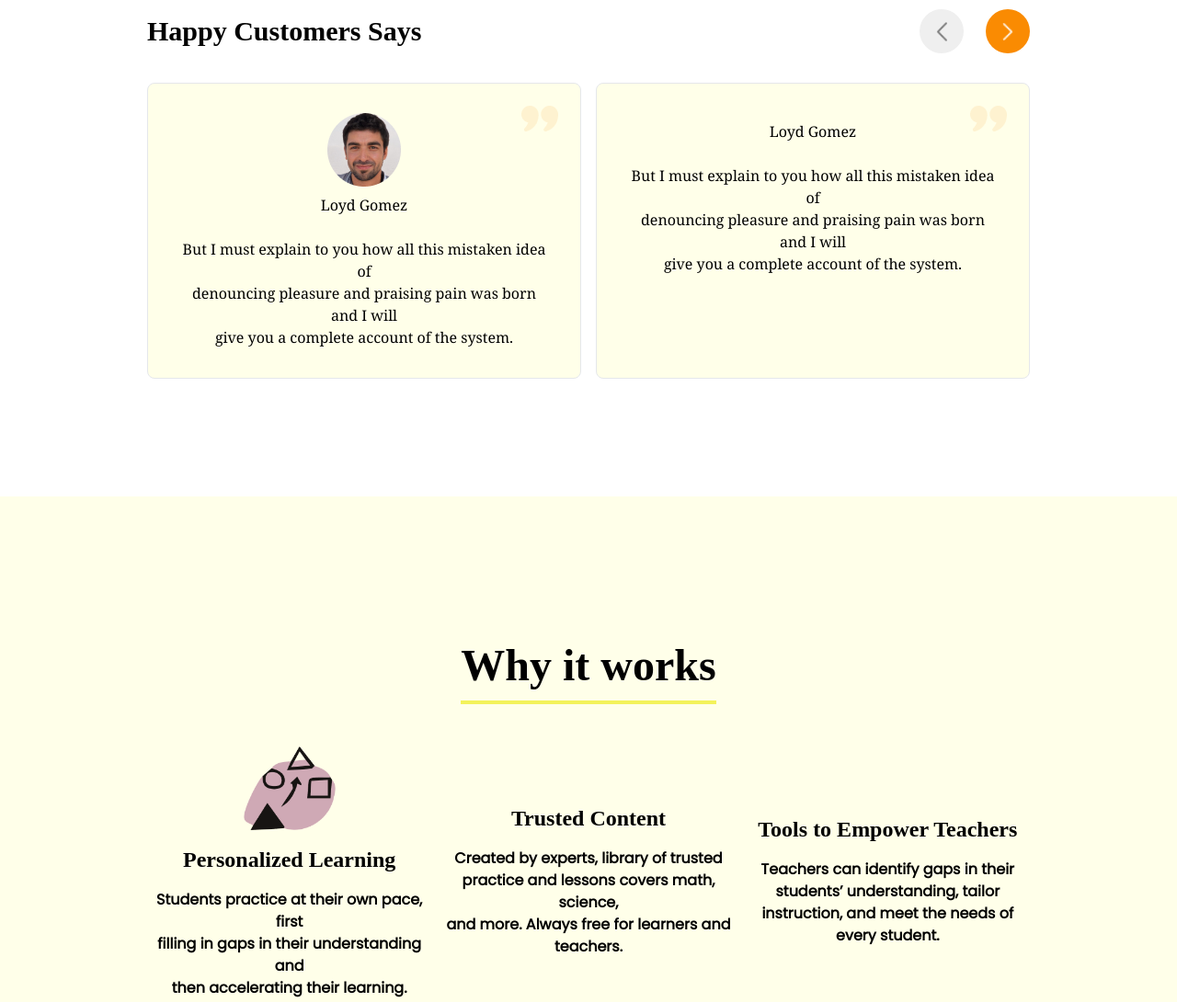
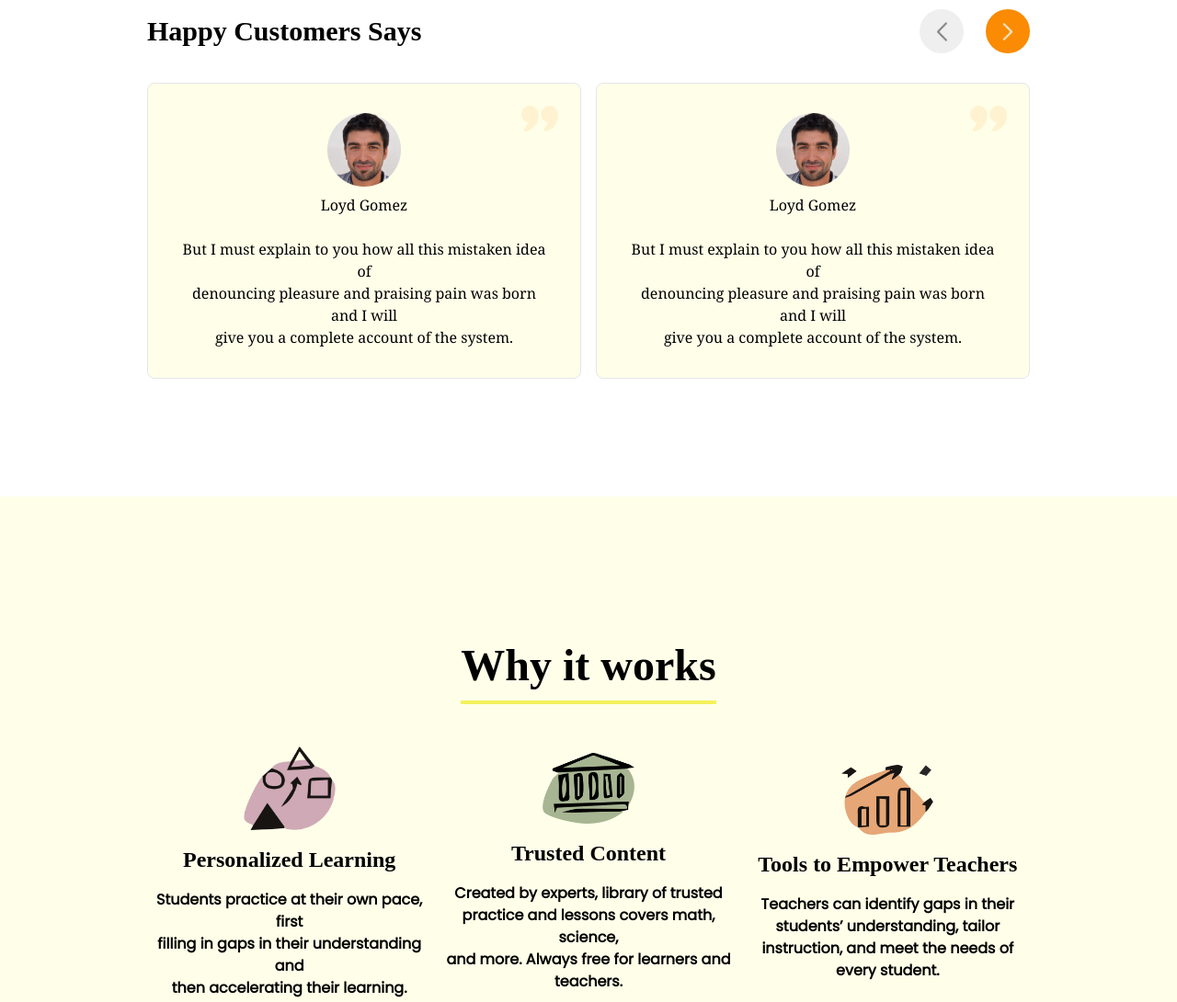
Before and after one commit to hasibul15/ph-assignemnt-1, a plain HTML site: page index.html in a window 1280 px wide. Shown: the part 2600-3690 px from the top of the page at 92% size. Drawn offline with nearby package versions, Linux system fonts and the light colour scheme; files whose address does not match are found by name; a web font is replaced by a local one.

Commit message:
Final Modification

```diff
--- a/index.html
+++ b/index.html
@@ -3,7 +3,7 @@
 <head>
     <meta charset="UTF-8">
     <meta name="viewport" content="width=device-width, initial-scale=1.0">
-    <title>Assignment 1-Pre-School Project</title>
+    <title>About Us</title>
 
     <link rel="preconnect" href="https://fonts.googleapis.com">
     <link rel="preconnect" href="https://fonts.gstatic.com" crossorigin>
@@ -118,7 +118,7 @@
 
                     <div class="flex-1 bg-[#FFFFE9] p-8 rounded-lg border-[1px] flex flex-col items-center gap-2 relative">
                         <img class="absolute right-6 top-6 opacity-10" src="./assets/images/comma.png" alt="">
-                        <img src="./images/face.png" alt="">
+                        <img src="./face.png" alt="">
                         <span>Loyd Gomez</span>
                         <p class="text-center mt-4">But I must explain to you how all this mistaken idea of <br> denouncing pleasure and praising pain was born and I will <br> give you a complete account of the system.</p>
                     </div>
@@ -144,7 +144,7 @@
                             <p class="text-center font-semibold">Students practice at their own pace, first <br> filling in gaps in their understanding and <br> then accelerating their learning.</p>
                         </div>
                         <div class="flex flex-1 flex-col items-center gap-4">
-                            <img src="./images/icon2.png" class="max-w-[100px] max-h-[100px]" alt="">
+                            <img src="./icon2.png" class="max-w-[100px] max-h-[100px]" alt="">
 
                             <h3 class="text-2xl font-bold font-[Moon-Dance]">
                                 Trusted Content
@@ -152,7 +152,7 @@
                             <p class="text-center font-semibold">Created by experts, library of trusted <br> practice and lessons covers math, science, <br> and more. Always free for learners and teachers.</p>
                         </div>
                         <div class="flex flex-1 flex-col items-center gap-4">
-                            <img src="./images/icon3.png" class="max-w-[100px] max-h-[100px]" alt="">
+                            <img src="./icon3.png" class="max-w-[100px] max-h-[100px]" alt="">
 
                             <h3 class="text-2xl font-bold font-[Moon-Dance]">
                                 Tools to Empower Teachers
```
